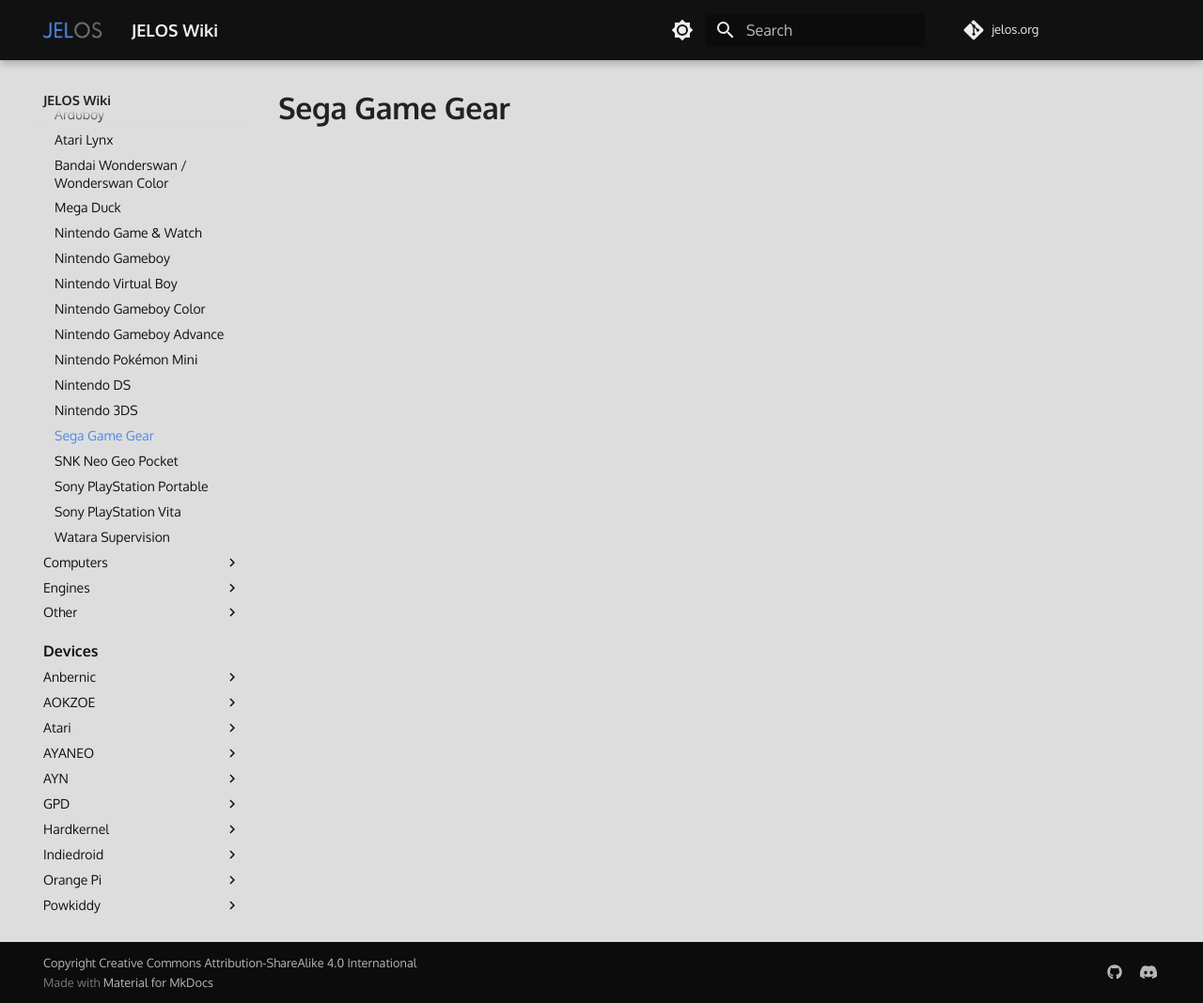
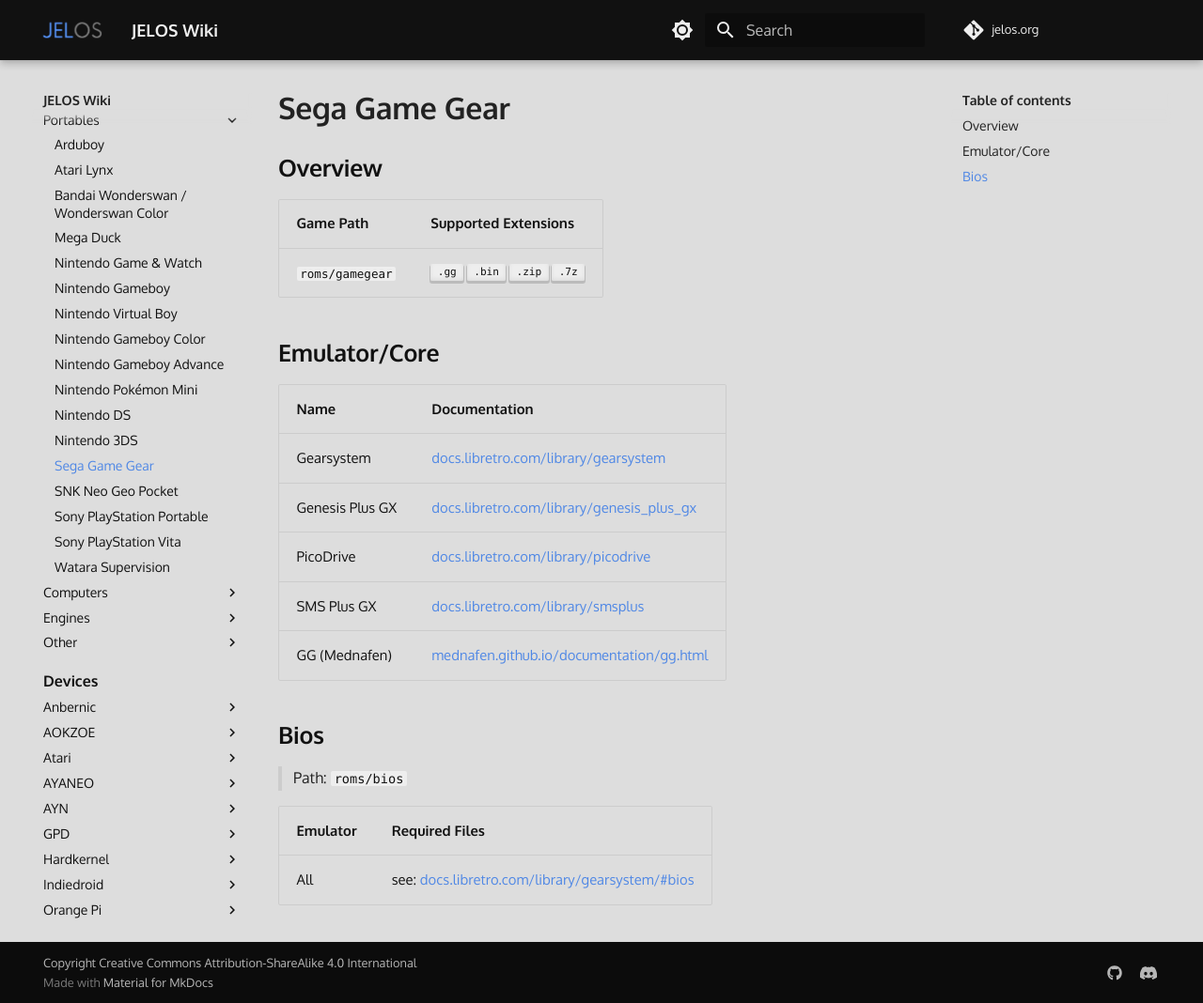
Before and after one commit to wbrawner/jelos.org, an MkDocs documentation site: the page built from docs/systems/gamegear.md, in a window 1280 px wide and 1068 px high. Shown: the whole window at 94% size. Built offline with MkDocs 1.6.1 and Material for MkDocs 9.7.7, drawn with Linux system fonts in a browser that asks for light colours; some web fonts are replaced; comment, search, counter and statistics services are not loaded.

Commit message:
Update gamegear.md

```diff
--- a/docs/systems/gamegear.md
+++ b/docs/systems/gamegear.md
@@ -1 +1,25 @@
 # Sega Game Gear
+
+## Overview
+
+| Game Path | Supported Extensions |
+| --- | --- |
+| `roms/gamegear` | ++".gg"++ ++".bin"++ ++".zip"++ ++".7z"++ |
+
+## Emulator/Core
+
+| Name | Documentation |
+| --- | --- |
+| Gearsystem | [docs.libretro.com/library/gearsystem](https://docs.libretro.com/library/gearsystem/) |
+| Genesis Plus GX | [docs.libretro.com/library/genesis_plus_gx](https://docs.libretro.com/library/genesis_plus_gx/) |
+| PicoDrive | [docs.libretro.com/library/picodrive](https://docs.libretro.com/library/picodrive/) |
+| SMS Plus GX | [docs.libretro.com/library/smsplus](https://docs.libretro.com/library/smsplus/) |
+| GG (Mednafen) | [mednafen.github.io/documentation/gg.html](https://mednafen.github.io/documentation/gg.html) |
+
+## Bios
+
+> Path: `roms/bios`
+
+| Emulator | Required Files |
+| -- | -- |
+| All | see: [docs.libretro.com/library/gearsystem/#bios](https://docs.libretro.com/library/gearsystem/#bios) |
```
